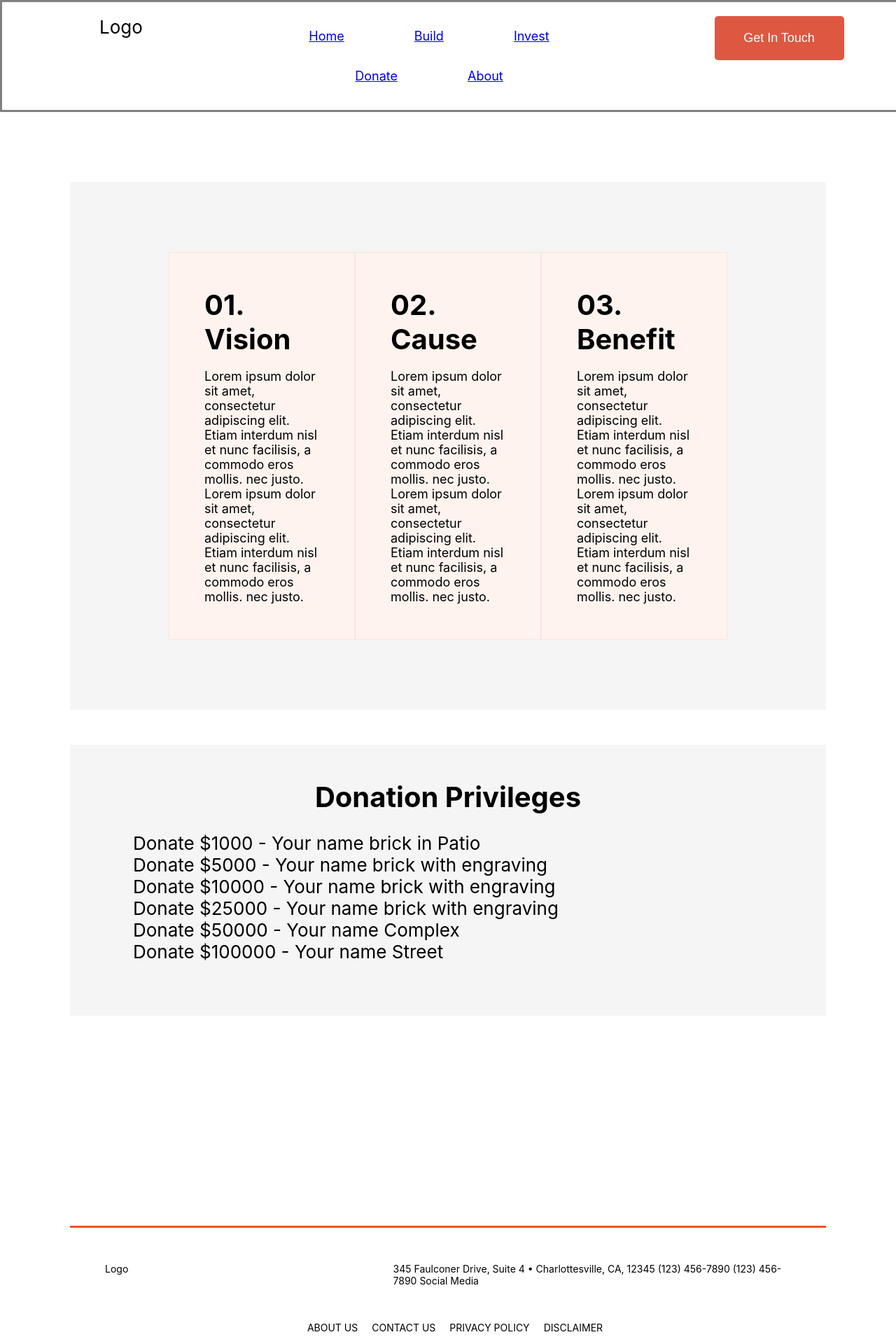
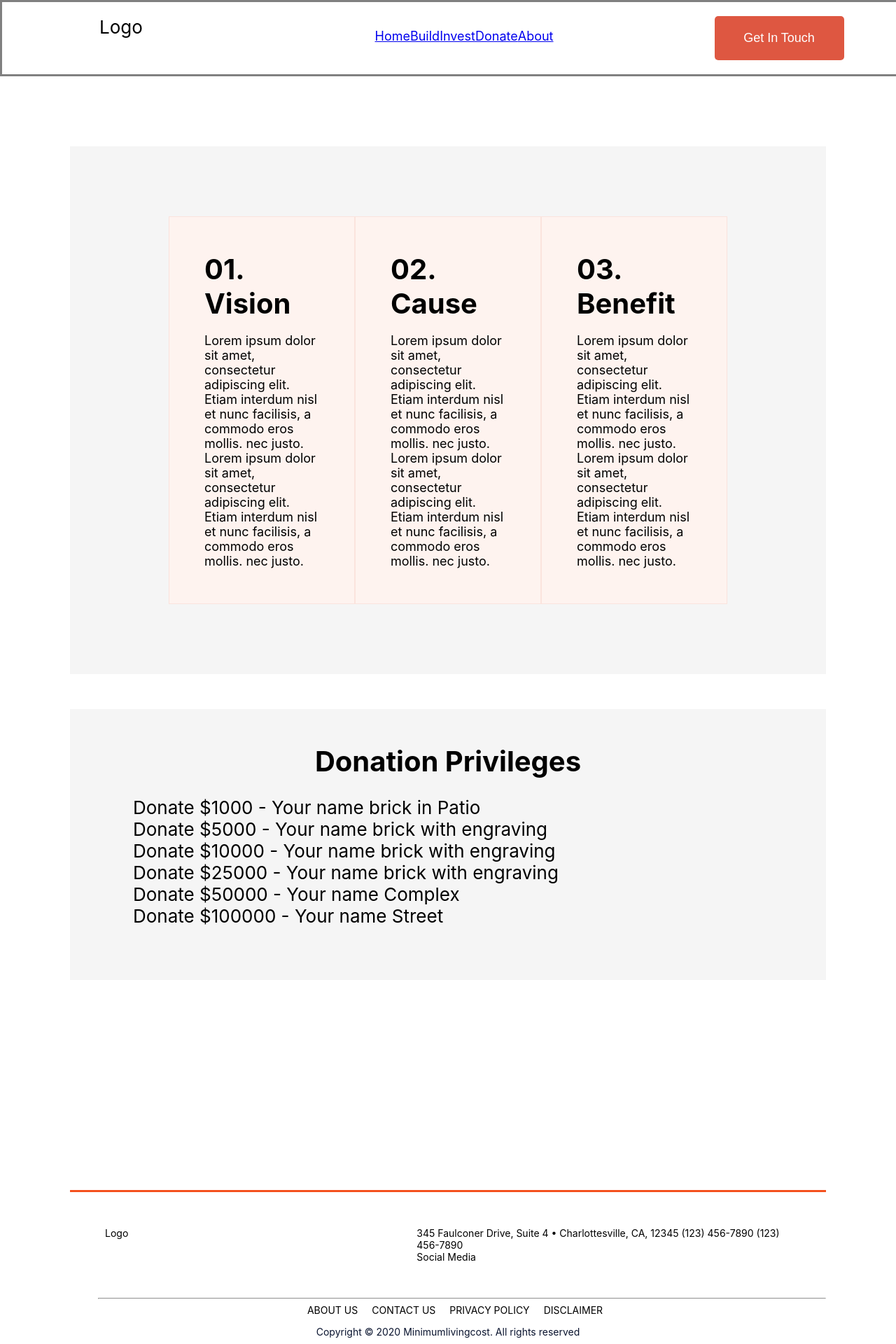
Before and after one commit to CharlizeSerrano5/HomeProjectWebpagePrototype, a React (Create React App) app: page /Donate in a window 1280 px wide. Shown: the top 1920 px of the page at 70% size. Built offline with nearby package versions, Linux system fonts and the light colour scheme.

Commit message:
Fixing Header and About to Install Material UI

```diff
--- a/src/App.js
+++ b/src/App.js
@@ -1,6 +1,7 @@
 import './App.css';
+import React from 'react';
 import Main from './Main';
-
+import Header from './Components/Header';
 function App() {
   return (
     <div className="App">
--- a/src/Components/Footer.css
+++ b/src/Components/Footer.css
@@ -1,4 +1,8 @@
 .Footer{
+    font-size: 14px;
+}
+
+.Footer.p{
     font-size: 14px;
 }
 
@@ -34,6 +38,10 @@
     margin-right: 20px;
 }
 
+.Footer-UI>.Bottom{
+    min-width: 1074px;
+}
+
 .Bottom>.Copyright{
     color: #0A142F;
 }
--- a/src/Components/Footer.js
+++ b/src/Components/Footer.js
@@ -9,15 +9,19 @@ function Footer(){
                         Logo
                     </div>
                     <div className='Right'>
+                        <div></div>
                         345 Faulconer Drive, Suite 4 • Charlottesville, CA, 12345
                         (123) 456-7890
                         (123) 456-7890
-                        Social Media
+                        <div className='Social-Media'>Social Media</div>
+
+
                     </div>
                 </div>
 
                 <div className='Bottom'>
                     <ul className='Footer-Pages Footer'>
+                        <hr></hr>
                         <li>ABOUT US</li>
                         <li>CONTACT US</li>
                         <li>PRIVACY POLICY</li>
--- a/src/Components/Header.css
+++ b/src/Components/Header.css
@@ -8,6 +8,8 @@
     display: inline-block;
     justify-content: center;
     text-align: center;
+    max-height: 149px;
+
 }
 
 .Header>.Header-Content{
@@ -34,7 +36,8 @@
 .Header>.Header-Content>.Pages>li{
     /* background-color: yellow; */
     display: inline-block;
-    margin-right: 100px;
+    /* margin-right: 100px; */
+
 }
 
 .Header>.Header-Content>.Right{
--- a/src/Main.js
+++ b/src/Main.js
@@ -9,8 +9,8 @@ function Main(){
     // Create a Router that will maintain all of the pages to direct to
     return(
         <div>
-            {/* <Header></Header>, */}
             <BrowserRouter>
+                <Header />
                 <Routes>
                     <Route path="/" element={<Home></Home>}/>
                     <Route path="/Home" element={<Home></Home>}/>
--- a/src/Pages/BuildPage.js
+++ b/src/Pages/BuildPage.js
@@ -9,7 +9,6 @@ function BuildPage(){
         // Requires Header, Image, Footer
         <div className='Build'>
             <div className='Top-Container'>
-                <Header></Header>
             </div>
             <div className='Benefits-Container Container'>
                 <div className='Content'>
--- a/src/Pages/DonatePage.css
+++ b/src/Pages/DonatePage.css
@@ -12,10 +12,12 @@
 .Donors-Container>.Content>.Section-Content>.Section{
     background-color: #FEF3EF;
     width: 30%;
+    min-height: 520px;
     display: inline-block;
     border-style: solid;
     border-width: 1px;
     border-color: rgba(222, 87, 65, 0.10)
+
 }
 
 .Donors-Container>.Content>ul{
--- a/src/Pages/DonatePage.js
+++ b/src/Pages/DonatePage.js
@@ -8,7 +8,6 @@ function DonatePage(){
         // Requires Header, Image, Footer
         <div className='Donate'>
             <div className='Top-Container'>
-                <Header></Header>
             </div>
             <div className='Donors-Container Container'>
                 <div className='Gray Content Container'>
--- a/src/Pages/HomePage.js
+++ b/src/Pages/HomePage.js
@@ -9,7 +9,6 @@ function Home(){
     return(
         <div className='Home'>
             <div className='Top-Container'>
-                <Header></Header>
                 <div className='Image'>
                     <img src={TopImage} width="100%" height="100%" />
                 </div>
@@ -17,7 +16,7 @@ function Home(){
             <div className='Assessment-Container Container'>
                 <div className='Content'>
                     <div className='Left'>
-                        <h1>Build your tiny home, <br></br> Redefine your space.</h1>
+                        <h1>Build Your Tiny Home, <hr></hr> Redefine Your Space.</h1>
                         <ul>
                             <li>Take a Free Assessment</li>
                             <li>Select the Floor Plan</li>
--- a/src/Pages/InvestPage.js
+++ b/src/Pages/InvestPage.js
@@ -9,7 +9,6 @@ function InvestPage(){
         // Requires Header, Image, Footer
         <div className='Invest'>
             <div className='Top-Container'>
-                <Header></Header>
             </div>
             <div className='Why-Container Container'>
                 <div className='Content'>
```
